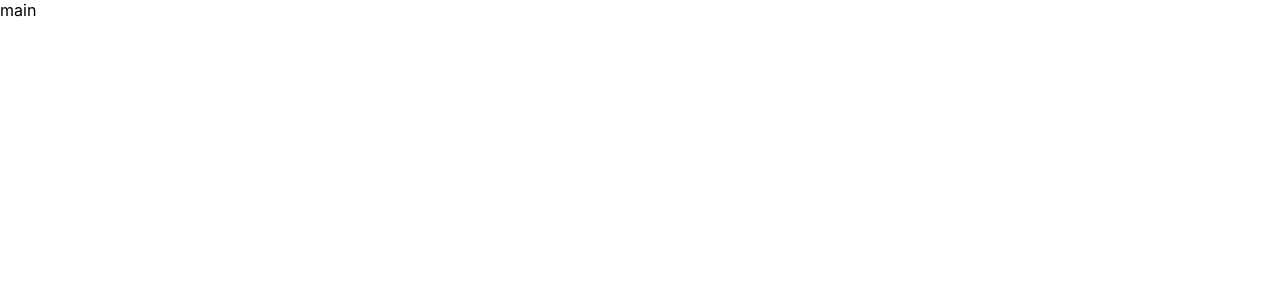
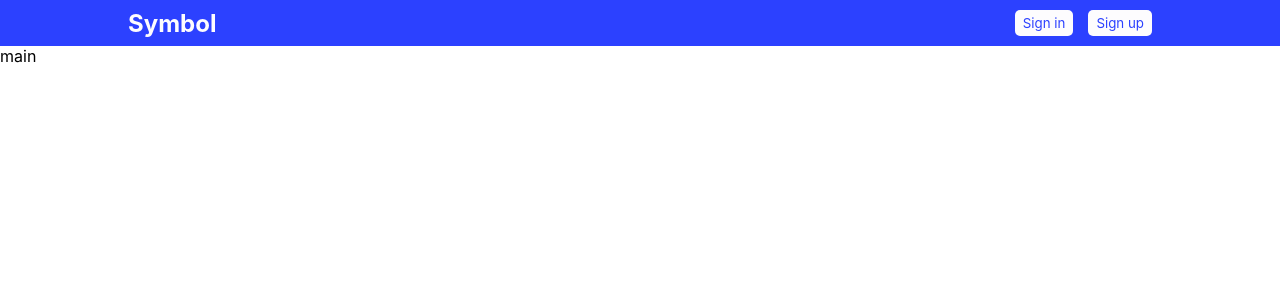
Before and after one commit to ReturnReason/Blueming, a React (Create React App) app in the folder front/miniproject/: page / in a window 1280 px wide. Shown: the top 300 px of the page. Built offline with nearby package versions, Linux system fonts and the light colour scheme; a web font is replaced by a local one.

Commit message:
feat(NavBar): 네비게이션 바 구조 및 스타일 적용

```diff
--- a/front/miniproject/src/layouts/NavBar.jsx
+++ b/front/miniproject/src/layouts/NavBar.jsx
@@ -1,3 +1,49 @@
+import { Button } from 'components/index';
+import { PRIMARY_COLOR, WHITE_COLOR } from 'components/colors/common';
+import styled from 'styled-components';
+
 export default function NavBar() {
-  return <></>;
+  return (
+    <Nav>
+      <h1>Symbol</h1>
+      <MenuList>
+        <li>
+          <Button bgColor={WHITE_COLOR} fontColor={PRIMARY_COLOR}>
+            Sign in
+          </Button>
+        </li>
+        <li>
+          <Button bgColor={WHITE_COLOR} fontColor={PRIMARY_COLOR}>
+            Sign up
+          </Button>
+        </li>
+      </MenuList>
+    </Nav>
+  );
 }
+
+const Nav = styled.nav`
+  width: 100%;
+  height: 46px;
+  background-color: ${PRIMARY_COLOR};
+  display: flex;
+  align-items: center;
+  padding-left: 10%;
+  padding-right: 10%;
+
+  h1 {
+    color: ${WHITE_COLOR};
+  }
+`;
+
+const MenuList = styled.ul`
+  display: flex;
+  justify-content: flex-end;
+  width: 100%;
+
+  li {
+    &:first-child {
+      margin-right: 15px;
+    }
+  }
+`;
```
